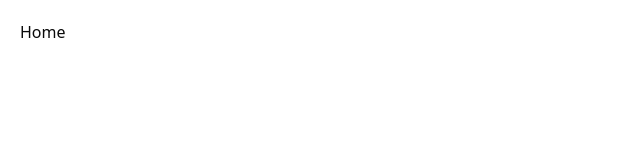
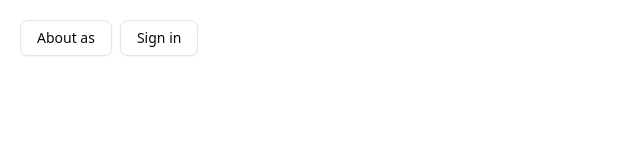
Before and after one commit to Ashimka/Alaitch-task, a React (Vite) app: page / in a window 1280 px wide. Shown: the top 160 px of the page, without its empty margins (0-640 px from the left). Built offline with nearby package versions, Linux system fonts and the light colour scheme.

Commit message:
add: button ui & header component

```diff
--- a/package.json
+++ b/package.json
@@ -10,6 +10,7 @@
     "preview": "vite preview"
   },
   "dependencies": {
+    "@radix-ui/react-slot": "^1.1.2",
     "@tailwindcss/vite": "^4.0.9",
     "class-variance-authority": "^0.7.1",
     "clsx": "^2.1.1",
--- a/src/App.tsx
+++ b/src/App.tsx
@@ -1,7 +1,11 @@
+import Header from "./components/Header";
+
 function App() {
   return (
     <>
-      <div className="lg:container px-5 mt-5">Home</div>
+      <div className="lg:container px-5 mt-5">
+        <Header />
+      </div>
     </>
   );
 }
--- /dev/null
+++ b/src/components/Header.tsx
@@ -0,0 +1,14 @@
+import { Button } from "./ui/button";
+
+const Header = () => {
+  return (
+    <>
+      <header className="flex justify-items-normal gap-2">
+        <Button variant="outline">About as</Button>
+        <Button variant="outline">Sign in</Button>
+      </header>
+    </>
+  );
+};
+
+export default Header;
--- /dev/null
+++ b/src/components/ui/Button.tsx
@@ -0,0 +1,58 @@
+import * as React from "react";
+import { Slot } from "@radix-ui/react-slot";
+import { cva, type VariantProps } from "class-variance-authority";
+
+import { cn } from "@/lib/utils";
+
+const buttonVariants = cva(
+  "inline-flex items-center justify-center gap-2 whitespace-nowrap rounded-md text-sm font-medium cursor-pointer transition-[color,box-shadow] disabled:pointer-events-none disabled:opacity-50 [&_svg]:pointer-events-none [&_svg:not([class*='size-'])]:size-4 [&_svg]:shrink-0 outline-none focus-visible:border-ring focus-visible:ring-ring/50 focus-visible:ring-[3px] aria-invalid:ring-destructive/20 dark:aria-invalid:ring-destructive/40 aria-invalid:border-destructive",
+  {
+    variants: {
+      variant: {
+        default:
+          "bg-primary text-primary-foreground shadow-xs hover:bg-primary/90",
+        destructive:
+          "bg-destructive text-white shadow-xs hover:bg-destructive/90 focus-visible:ring-destructive/20 dark:focus-visible:ring-destructive/40",
+        outline:
+          "border border-input bg-background shadow-xs hover:bg-accent hover:text-accent-foreground",
+        secondary:
+          "bg-secondary text-secondary-foreground shadow-xs hover:bg-secondary/80",
+        ghost: "hover:bg-accent hover:text-accent-foreground",
+        link: "text-primary underline-offset-4 hover:underline",
+      },
+      size: {
+        default: "h-9 px-4 py-2 has-[>svg]:px-3",
+        sm: "h-8 rounded-md gap-1.5 px-3 has-[>svg]:px-2.5",
+        lg: "h-10 rounded-md px-6 has-[>svg]:px-4",
+        icon: "size-9",
+      },
+    },
+    defaultVariants: {
+      variant: "default",
+      size: "default",
+    },
+  }
+);
+
+function Button({
+  className,
+  variant,
+  size,
+  asChild = false,
+  ...props
+}: React.ComponentProps<"button"> &
+  VariantProps<typeof buttonVariants> & {
+    asChild?: boolean;
+  }) {
+  const Comp = asChild ? Slot : "button";
+
+  return (
+    <Comp
+      data-slot="button"
+      className={cn(buttonVariants({ variant, size, className }))}
+      {...props}
+    />
+  );
+}
+
+export { Button, buttonVariants };
```
Also changed, not shown: 1 other file (tests, documents, lock files or other folders).
